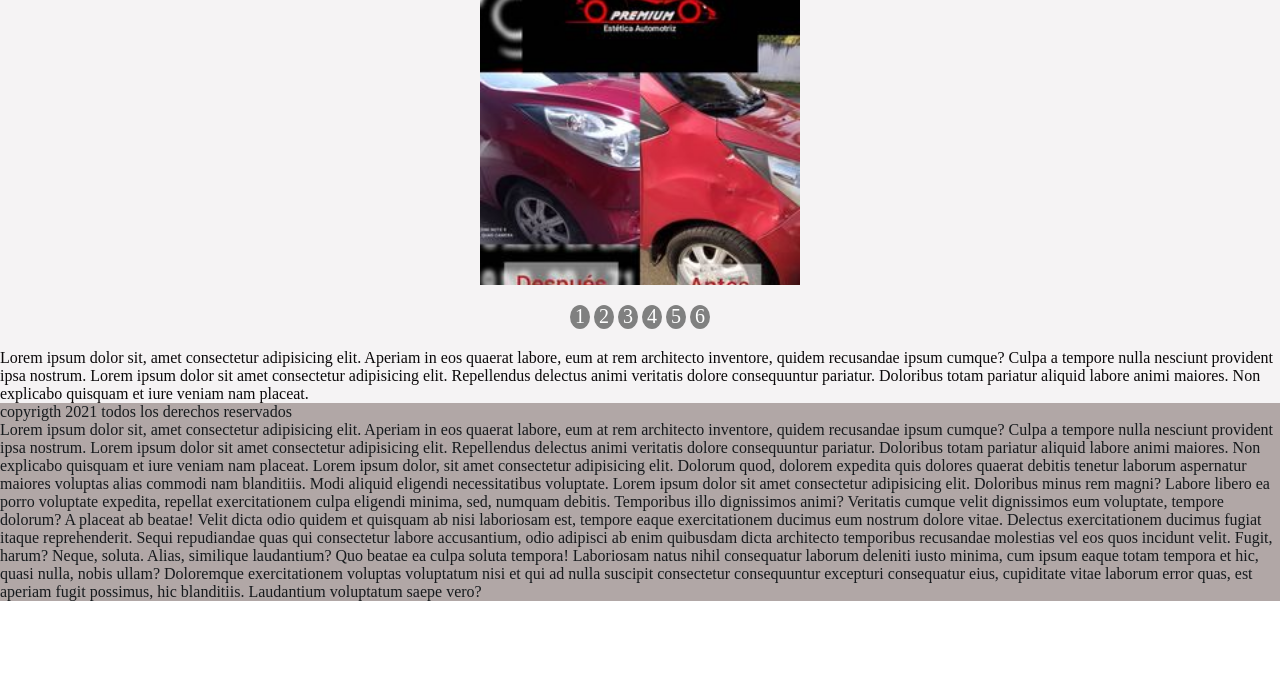
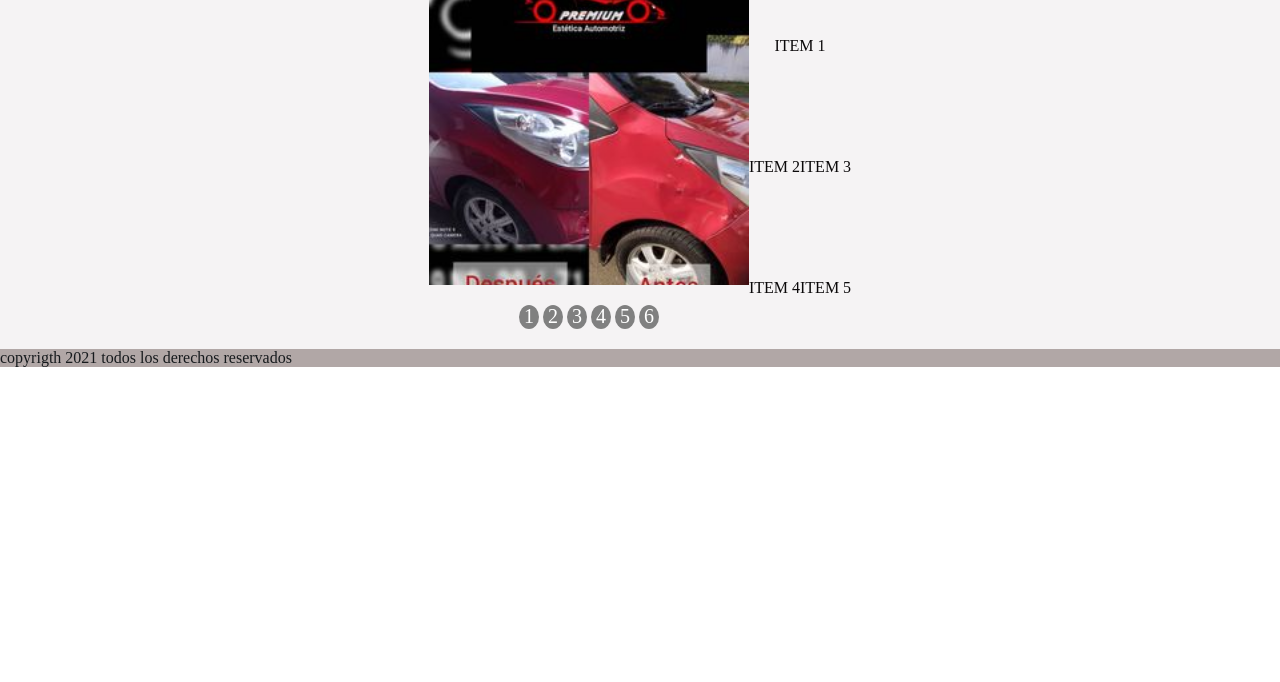
Before and after one commit to sebastianmontoyac/pagina-web-qnova, a plain HTML site: page index.html in a window 1280 px wide. Shown: the part 118-800 px from the top of the page. Drawn offline with Linux system fonts and the light colour scheme.

Commit message:
se un grid para colocar unas tarjetas

```diff
--- a/index.html
+++ b/index.html
@@ -30,8 +30,10 @@
     </nav>
 </div>
 </header>
-<h1 class="main__h1" >NUESTROS SERIVICIOS</h1>
+
      <main class="main-main">
+
+        <h1 class="main__h1" >NUESTROS SERIVICIOS</h1>
          <div class="cointainer" >
              <ul class="slider">
                 <li id="slide1">
@@ -77,29 +79,30 @@
             </ul>
         </div>
 
+        <div class="grid">
+            <div class="a">ITEM 1</div>
+            <div class="b">ITEM 2</div>
+            <div class="c">ITEM 3</div>
+            <div class="d">ITEM 4</div>
+            <div class="e">ITEM 5</div>
+
+
+        </div>
 
 
 
-        <!--<h1 class="main__h1" >NUESTROS SERIVICIOS</h1>
-         <div class="main__caruselfotos">
-             <img class="carusel--fotos" src="./imagenes/1.jpg" alt="">
-             <img class="carusel--fotos" src="./imagenes/2.jpg" alt="">
-             <img class="carusel--fotos" src="./imagenes/3.jpg" alt="">
-             <img class="carusel--fotos" src="./imagenes/4.jpg" alt="">
-             <img class="carusel--fotos" src="./imagenes/5.jpg" alt="">
-             <img class="carusel--fotos" src="./imagenes/6.jpg" alt=""> -->
-        </div>
-        <p>Lorem ipsum dolor sit, amet consectetur adipisicing elit. Aperiam in eos quaerat labore, eum at rem architecto inventore, quidem recusandae ipsum cumque? Culpa a tempore nulla nesciunt provident ipsa nostrum. Lorem ipsum dolor sit amet consectetur adipisicing elit. Repellendus delectus animi veritatis dolore consequuntur pariatur. Doloribus totam pariatur aliquid labore animi maiores. Non explicabo quisquam et iure veniam nam placeat.</p>
+
+
+
+
 
     </main>
 
     <footer class="main-footer">
-        <p>copyrigth 2021 todos los derechos reservados</p>
-        <p>Lorem ipsum dolor sit, amet consectetur adipisicing elit. Aperiam in eos quaerat labore, eum at rem architecto inventore, quidem recusandae ipsum cumque? Culpa a tempore nulla nesciunt provident ipsa nostrum. Lorem ipsum dolor sit amet consectetur adipisicing elit. Repellendus delectus animi veritatis dolore consequuntur pariatur. Doloribus totam pariatur aliquid labore animi maiores. Non explicabo quisquam et iure veniam nam placeat. Lorem ipsum dolor, sit amet consectetur adipisicing elit. Dolorum quod, dolorem expedita quis dolores quaerat debitis tenetur laborum aspernatur maiores voluptas alias commodi nam blanditiis. Modi aliquid eligendi necessitatibus voluptate. Lorem ipsum dolor sit amet consectetur adipisicing elit. Doloribus minus rem magni? Labore libero ea porro voluptate expedita, repellat exercitationem culpa eligendi minima, sed, numquam debitis. Temporibus illo dignissimos animi?
-        Veritatis cumque velit dignissimos eum voluptate, tempore dolorum? A placeat ab beatae! Velit dicta odio quidem et quisquam ab nisi laboriosam est, tempore eaque exercitationem ducimus eum nostrum dolore vitae.
-        Delectus exercitationem ducimus fugiat itaque reprehenderit. Sequi repudiandae quas qui consectetur labore accusantium, odio adipisci ab enim quibusdam dicta architecto temporibus recusandae molestias vel eos quos incidunt velit. Fugit, harum?
-        Neque, soluta. Alias, similique laudantium? Quo beatae ea culpa soluta tempora! Laboriosam natus nihil consequatur laborum deleniti iusto minima, cum ipsum eaque totam tempora et hic, quasi nulla, nobis ullam?
-        Doloremque exercitationem voluptas voluptatum nisi et qui ad nulla suscipit consectetur consequuntur excepturi consequatur eius, cupiditate vitae laborum error quas, est aperiam fugit possimus, hic blanditiis. Laudantium voluptatum saepe vero?  </p>
+        <p>
+            copyrigth 2021 todos los derechos reservados
+        <p>
+
     </footer>
 </body>
 </html>
--- a/style.css
+++ b/style.css
@@ -142,6 +142,33 @@ ul.slider li:target{
     width: 300px;
 
 } */
+
+.grid{
+    place-items: center;
+    display:grid;
+    grid-template-columns: 1fr 1fr;
+    grid-template-rows:1fr 1fr 1fr ;
+    grid-template-areas: "a a"
+                         "b c"
+                         "d e";
+}
+
+.a{
+    grid-area:a;
+}
+.b{
+    grid-area:b;
+}
+.c{
+    grid-area:c;
+}
+.d{
+    grid-area:d;
+}
+.e{
+    grid-area:e;
+}
+
 footer{
     background-color:var(--primary-color7);
     color: var(--primary-color2);
```
